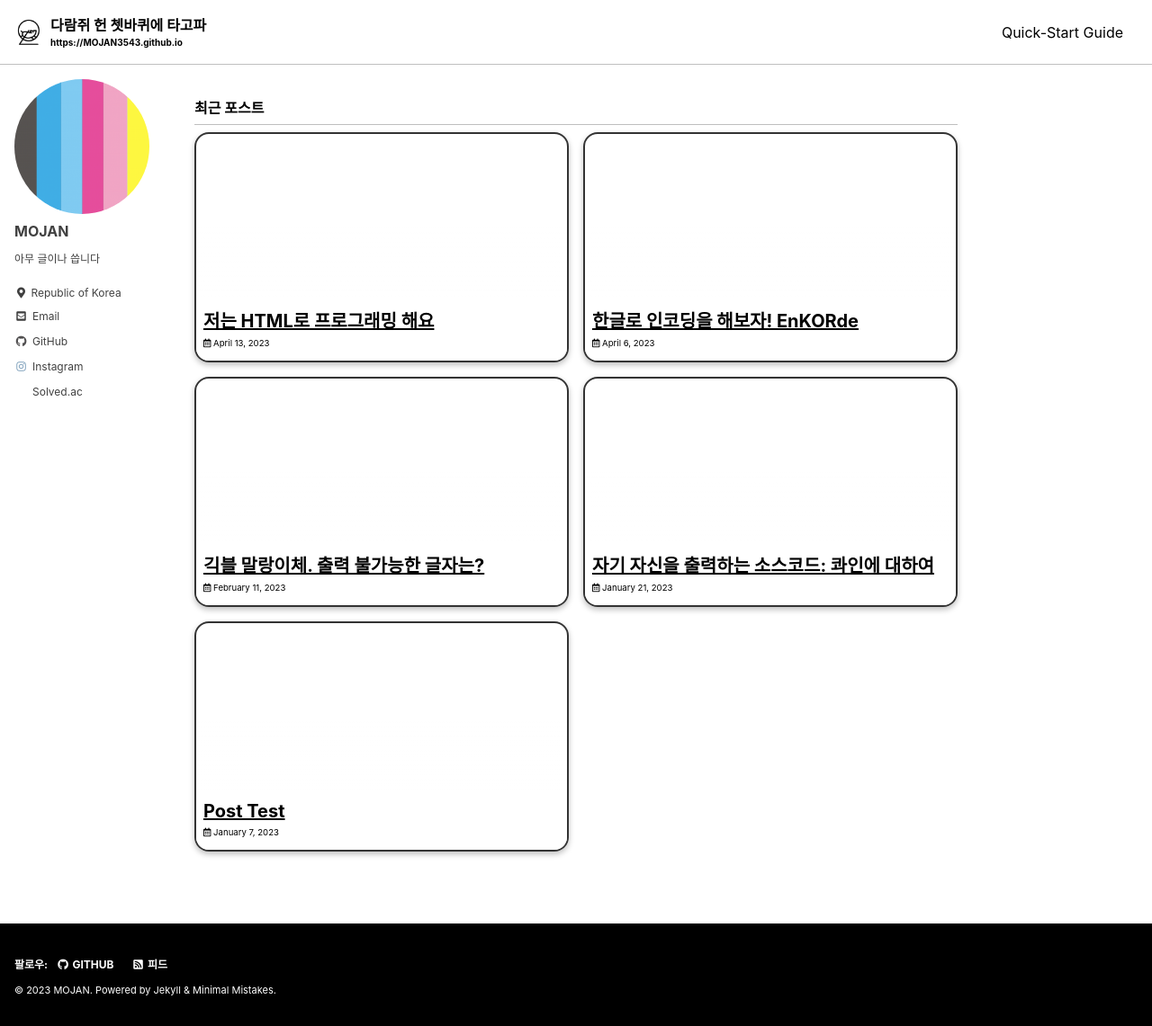
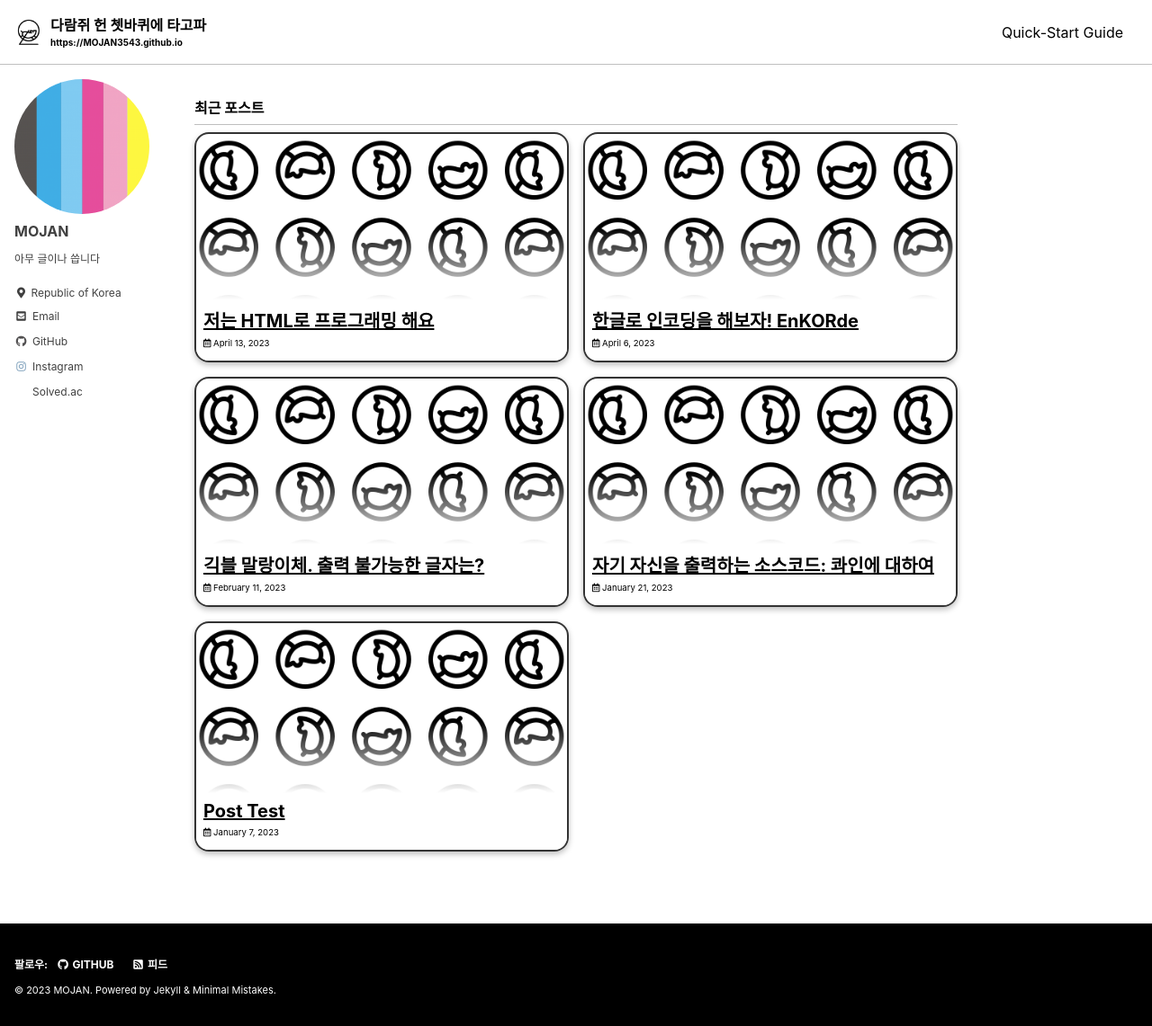
Before and after one commit to MOJAN3543/MOJAN3543.github.io, a Jekyll site: the page built from index.html, in a window 1280 px wide and 1141 px high. Shown: the whole window at 90% size. Built offline with Jekyll 4.4.1, drawn with Linux system fonts in a browser that asks for light colours; cached includes are drawn as plain includes; the list of posts is cut into pages by our own code.

Commit message:
Update _archive.scss

```diff
--- a/_sass/minimal-mistakes/_archive.scss
+++ b/_sass/minimal-mistakes/_archive.scss
@@ -141,7 +141,7 @@
     position: relative;
     border-radius: 1rem;
     height: 16rem;
-    background-image: url(images/teaser.png);
+    background-image: url(/images/teaser.png);
     background-size: cover;
     background-position: 50% 0%;
     contain: content;
```
